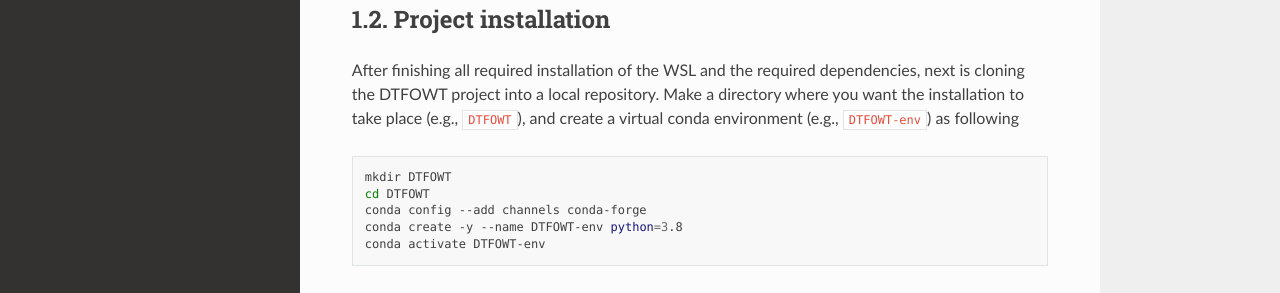
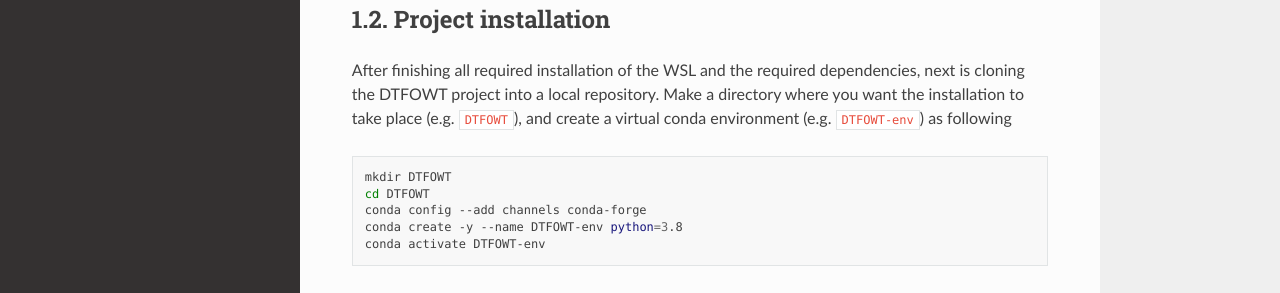
Before and after one commit to UMaine-W2/DigiTWind, a Sphinx documentation site: the page built from docs/source/install/index.rst, in a window 1280 px wide and 900 px high. Shown: the part 459-752 px from the top of the window. Built offline with Sphinx 7.4.7 and the Read the Docs theme 2.0.0, drawn with Linux system fonts in a browser that asks for light colours.

```diff
--- a/docs/source/install/index.rst
+++ b/docs/source/install/index.rst
@@ -17,7 +17,7 @@ Installing CMake
 
 Project installation
 ~~~~~~~~~~~~~~~~~
-After finishing all required installation of the WSL and the required dependencies, next is cloning the DTFOWT project into a local repository. Make a directory where you want the installation to take place (e.g., :code:`DTFOWT`), and create a virtual conda environment (e.g., :code:`DTFOWT-env`) as following
+After finishing all required installation of the WSL and the required dependencies, next is cloning the DTFOWT project into a local repository. Make a directory where you want the installation to take place (e.g. :code:`DTFOWT`), and create a virtual conda environment (e.g. :code:`DTFOWT-env`) as following
 
 .. code-block:: bash
 
```
